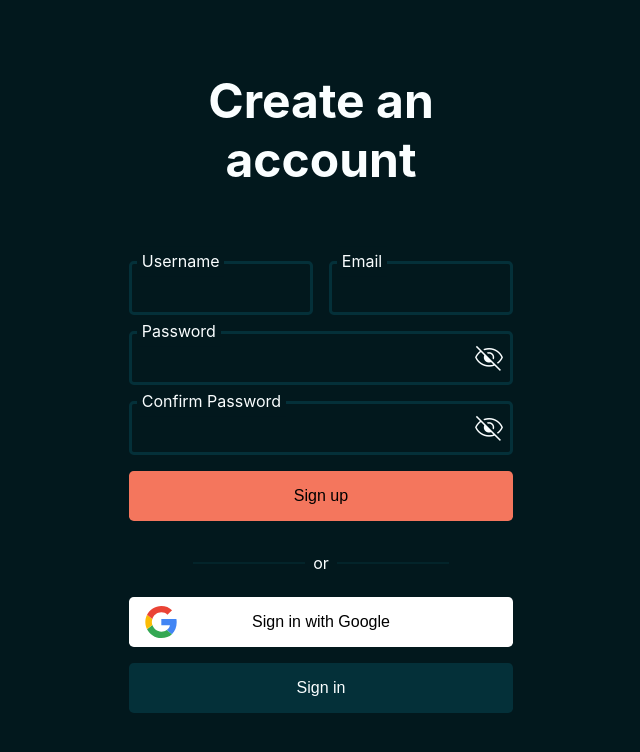
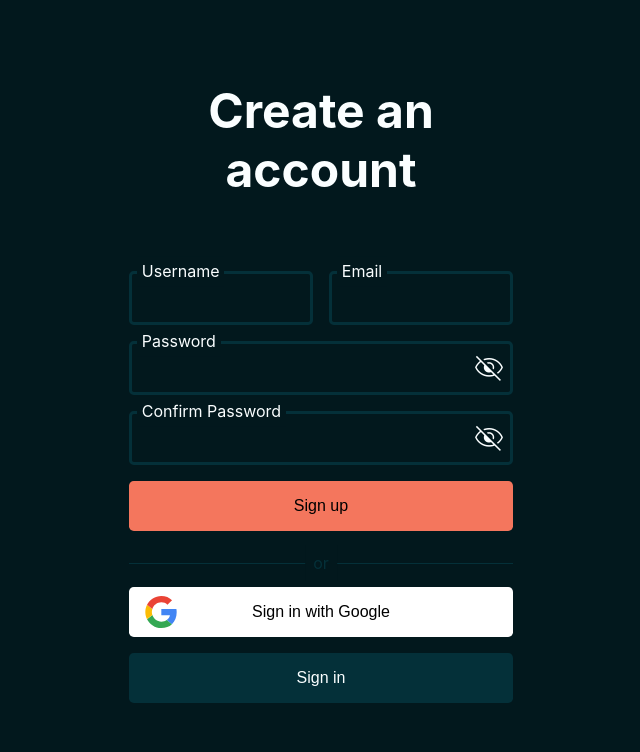
Before and after one commit to Domodiak/DomoCht, a React (Create React App) app: page /register in a window 1280 px wide. Shown: the top 752 px of the page, without its empty margins (319-959 px from the left). Built offline with nearby package versions, Linux system fonts and the light colour scheme; no server answers.

Commit message:
Made the separator a separate component

```diff
--- a/public/index.html
+++ b/public/index.html
@@ -4,7 +4,7 @@
     <meta charset="utf-8" />
     <link rel="icon" href="%PUBLIC_URL%/favicon.ico" />
     <meta name="viewport" content="width=device-width, initial-scale=1" />
-    <meta name="theme-color" content="#1f351d" />
+    <meta name="theme-color" content="#02181d" />
     <meta
       name="description"
       content="My poor attempt to create a communication platform"
--- /dev/null
+++ b/src/components/Separator/Separator.jsx
@@ -0,0 +1,7 @@
+import styles from "./Separator.module.scss"
+
+export default function Separator({ children }) {
+    return(
+        <div className={styles.separator}><span>{children}</span></div>
+    )
+}
--- /dev/null
+++ b/src/components/Separator/Separator.module.scss
@@ -0,0 +1,23 @@
+.separator {
+    position:relative;
+    width: calc(100% - 1rem);
+    margin: 0.5rem;
+    & span {
+        position: absolute;
+        top: 50%;
+        left: 50%;
+        transform: translate(-50%, -50%);
+        background-color: var(--background);
+        color: var(--secondary-button);
+        padding: 0.5rem;
+    }
+    &::before {
+        content: "";
+        position: absolute;
+        top:50%;
+        width: 100%;
+        height: 1px;
+        background-color: var(--secondary-button);
+        z-index: -1;
+   }
+}
--- a/src/pages/Index/Index.jsx
+++ b/src/pages/Index/Index.jsx
@@ -3,7 +3,6 @@ import { signOut, getAuth } from "firebase/auth";
 import { useContext, useEffect } from "react";
 import UserContext from "../../context/userContext";
 import { useNavigate } from "react-router";
-import { Link } from "react-router-dom";
 import { collection, getDocs, getFirestore, limit, query, where } from "firebase/firestore";
 import { useState } from "react";
 
@@ -45,10 +44,6 @@ export default function Index() {
             </Helmet>
             <div>
                 <div>Hello {username}!</div>
-                <Link to="/register/">Register</Link>
-                <br />
-                <Link to="/login/">Log in</Link>
-                <br />
                 <button onClick={handleClick}>Log out</button>
             </div>
         </>
--- a/src/pages/Login/Login.jsx
+++ b/src/pages/Login/Login.jsx
@@ -9,6 +9,7 @@ import { signInWithEmailAndPassword, getAuth } from "firebase/auth"
 import UserContext from "../../context/userContext"
 import { useNavigate } from "react-router"
 import { signInWithGoogle } from "../../etc/SignInWithGoogle"
+import Separator from "../../components/Separator/Separator"
 
 export default function Login() {
     const [ data, setData ] = useState({})
@@ -28,9 +29,6 @@ export default function Login() {
         signInWithEmailAndPassword(getAuth(), email, password1)
         .catch((error) => {
             console.log(error.code, error.message)
-        })
-        .then((userCredential) => {
-            console.log(userCredential.user.uid)
         })
     }
 
@@ -52,11 +50,11 @@ export default function Login() {
                         <Submit text="Sign in"/>
                     </Form>
 
-                    <div className={styles.separator}>or</div>
+                    <Separator>or</Separator>
 
                     <div className={styles.buttons}>
                         <button onClick={signInWithGoogle} className={styles.registerButton}><img className={styles.buttonGoogleLogo} src="/Google.svg" alt=""/>Sign in with Google</button>
-                        <button className={styles.registerButton}>Sign up</button>
+                        <button onClick={() => { navigate("/register/") }} className={styles.registerButton}>Sign up</button>
                     </div>
                 </div>
             </div>
--- a/src/pages/Login/Login.module.scss
+++ b/src/pages/Login/Login.module.scss
@@ -50,20 +50,3 @@
         }
     }
 }
-
-.separator {
-    position:relative;
-    background-color: var(--background);
-    padding: 0.5rem;
-    &::before {
-        content: "";
-        position: absolute;
-        top:50%;
-        left:50%;
-        transform: translate(-50%, -50%);
-        width: 20vw;
-        height: 1px;
-        background-color: var(--secondary-button);
-        z-index: -1;
-   }
-}
--- a/src/pages/Register/Register.jsx
+++ b/src/pages/Register/Register.jsx
@@ -10,6 +10,7 @@ import UserContext from "../../context/userContext"
 import { useNavigate } from "react-router"
 import { signInWithGoogle } from "../../etc/SignInWithGoogle"
 import { collection, doc, getFirestore, setDoc } from "firebase/firestore"
+import Separator from "../../components/Separator/Separator"
 
 export default function Register() {
 
@@ -65,11 +66,11 @@ export default function Register() {
                         <Submit text="Sign up"/>
                     </Form>
 
-                    <div className={styles.separator}>or</div>
+                    <Separator>or</Separator>
 
                     <div className={styles.buttons}>
                         <button onClick={signInWithGoogle} className={styles.registerButton}><img className={styles.buttonGoogleLogo} src="/Google.svg" alt=""/>Sign in with Google</button>
-                        <button className={styles.registerButton}>Sign in</button>
+                        <button onClick={() => { navigate("/login/") }} className={styles.registerButton}>Sign in</button>
                     </div>
                 </div>
             </div>
--- a/src/pages/Register/Register.module.scss
+++ b/src/pages/Register/Register.module.scss
@@ -50,20 +50,3 @@
         }
     }
 }
-
-.separator {
-    position:relative;
-    background-color: var(--background);
-    padding: 0.5rem;
-    &::before {
-        content: "";
-        position: absolute;
-        top:50%;
-        left:50%;
-        transform: translate(-50%, -50%);
-        width: 20vw;
-        height: 1px;
-        background-color: var(--secondary-button);
-        z-index: -1;
-   }
-}
```
